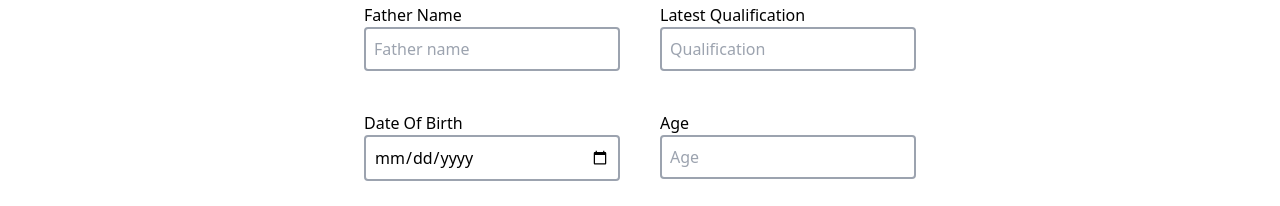
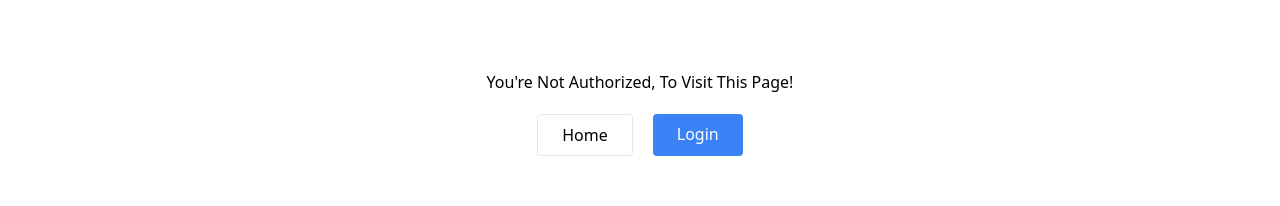
Before and after one commit to mandorakannu/shri-ram-client, a React (Vite) app: page /addTeachers in a window 1280 px wide. Shown: the part 261-467 px from the top of the page. Built offline with nearby package versions, Linux system fonts and the light colour scheme.

Commit message:
Add pageAuth to admins panel

```diff
--- a/src/components/pages/admins/AddTeachers.tsx
+++ b/src/components/pages/admins/AddTeachers.tsx
@@ -1,5 +1,7 @@
 import axios from "axios";
 import { ChangeEvent, FormEvent, useState } from "react";
+import { useVerifyUser } from "@hooks/useVerifyUser";
+import { Auth } from "@components/Auth";
 
 export function AddTeachers() {
   const [teacher, setTeacher] = useState({
@@ -12,6 +14,7 @@ export function AddTeachers() {
     SubjectProfile: "",
     mobileNumber: "",
   });
+  if(!useVerifyUser()) return <Auth />;
   //   onChangeHandler function is used to set the value of the input field to the state
   const onChangeHandler = (event: ChangeEvent<HTMLInputElement>) =>
     setTeacher({ ...teacher, [event.target.name]: event.target.value });
--- a/src/components/pages/admins/Admins.tsx
+++ b/src/components/pages/admins/Admins.tsx
@@ -4,9 +4,13 @@ import admins from "@jsons/admins.json";
 import { Link } from "react-router-dom";
 import { IKContext, IKImage } from "imagekitio-react";
 import { useLinks } from "@hooks/useLinks";
+import { useVerifyUser } from "@hooks/useVerifyUser";
+import { Auth } from "@components/Auth";
+
 export function Admins() {
   const { urlEndPoint, path } = useLinks();
   const user = useSelector((state: RootState) => state.user);
+  if (!useVerifyUser()) return <Auth />;
   return (
     <>
       <h1 className="text-center my-10">
--- a/src/components/pages/admins/RemoveTeachers.tsx
+++ b/src/components/pages/admins/RemoveTeachers.tsx
@@ -1,5 +1,7 @@
 import axios from "axios";
 import { useState, ChangeEvent } from "react";
+import { useVerifyUser } from "@hooks/useVerifyUser";
+import { Auth } from "@components/Auth";
 
 export function RemoveTeachers() {
   const [teacher, setTeacher] = useState({
@@ -13,7 +15,7 @@ export function RemoveTeachers() {
   const [loading, setLoading] = useState(true);
   const onChangeHandler = (e: ChangeEvent<HTMLInputElement>) =>
     setTeacher({ ...teacher, [e.target.name]: e.target.value });
-
+  if(!useVerifyUser()) return <Auth />;
   const findTeacherDetails = async () => {
     try {
       const res = await axios.get(
```
